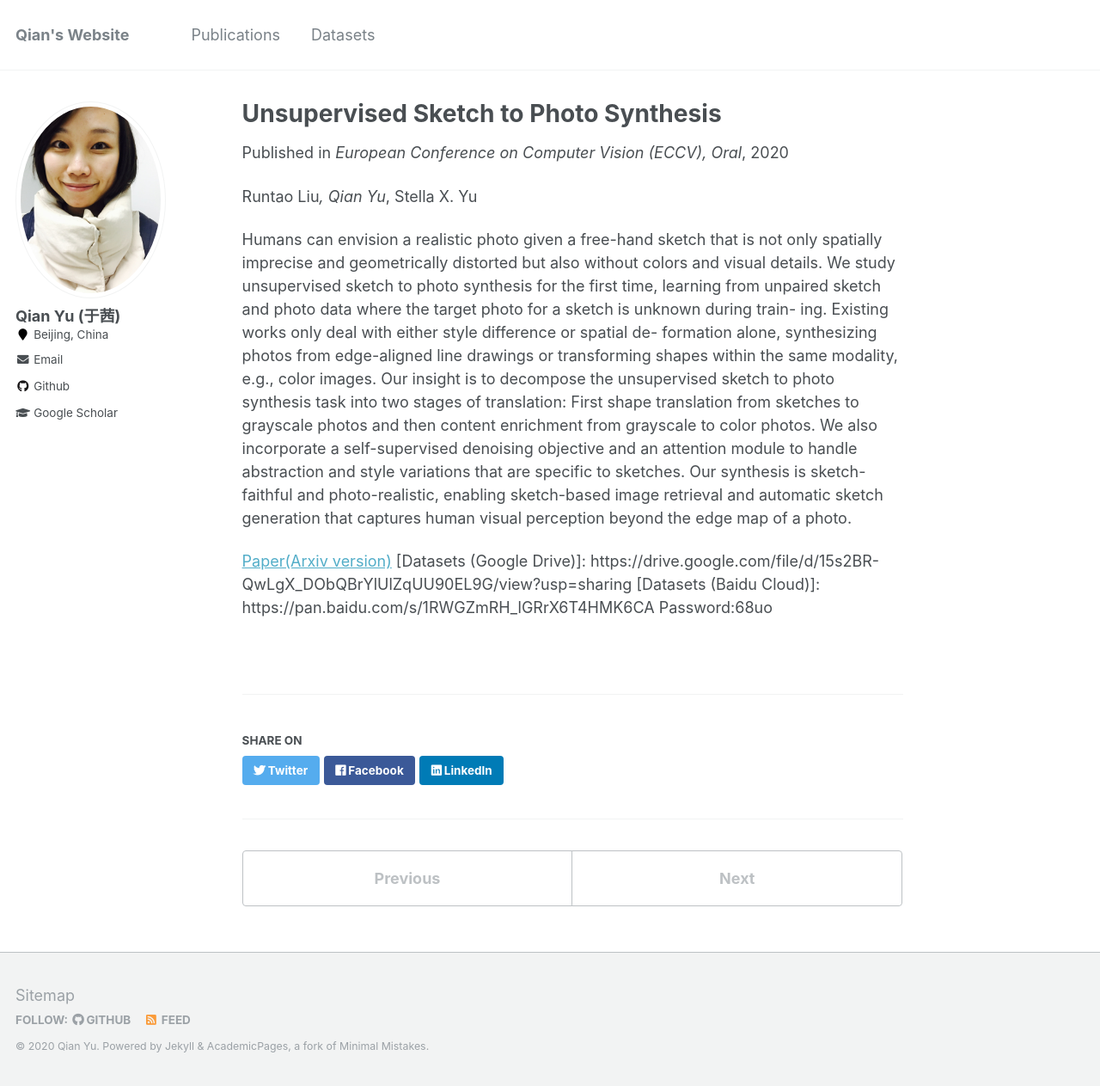
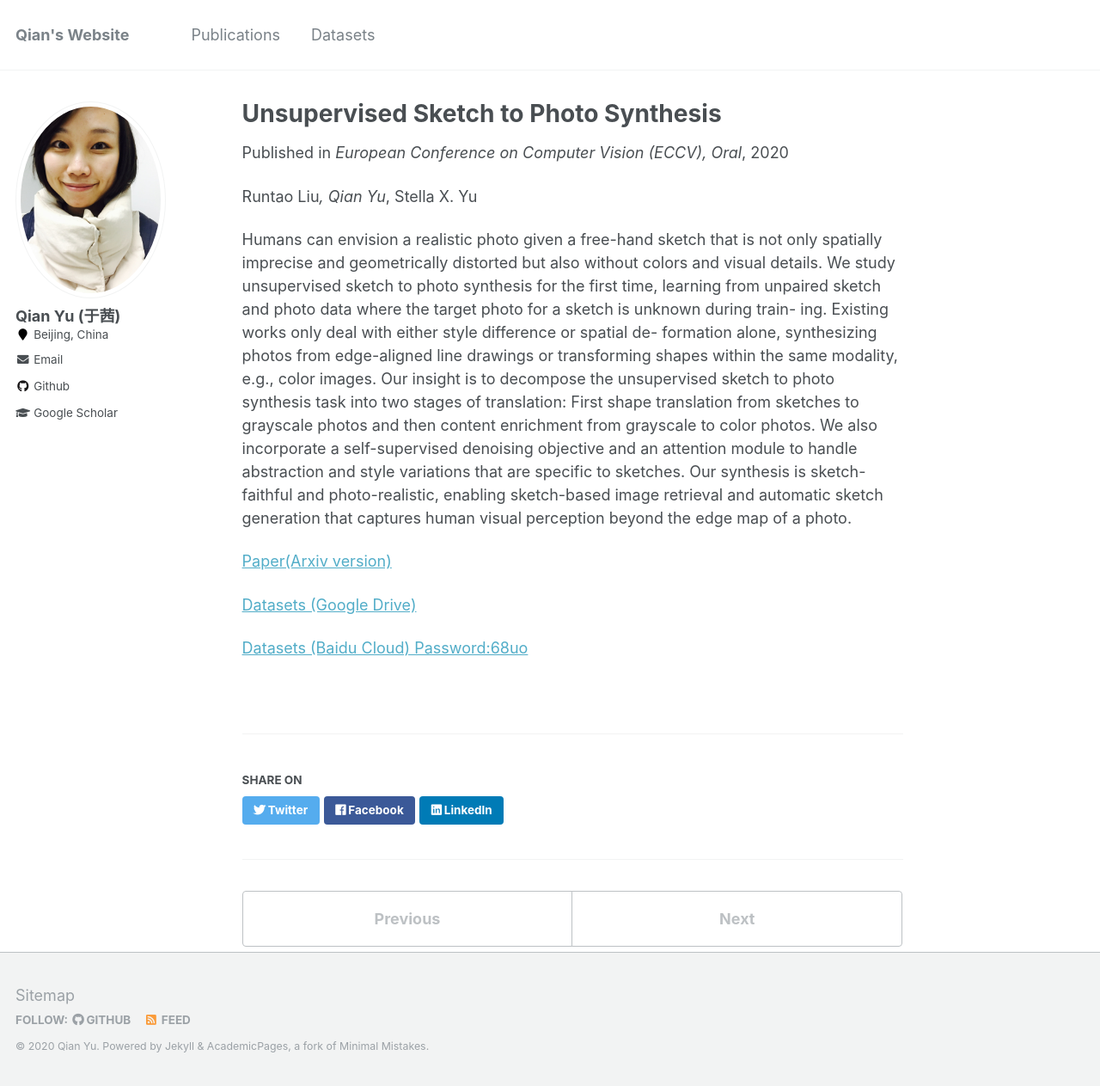
Before and after one commit to yuqian1023/yuqian1023.github.io, a Jekyll site: the page built from _publications/2020-02-23-paper-title-number-9.md, in a window 1280 px wide and 1263 px high. Shown: the whole window at 86% size. Built offline with Jekyll 4.4.1, drawn with Linux system fonts in a browser that asks for light colours.

Commit message:
Update 2020-02-23-paper-title-number-9.md

```diff
--- a/_publications/2020-02-23-paper-title-number-9.md
+++ b/_publications/2020-02-23-paper-title-number-9.md
@@ -12,5 +12,7 @@ Humans can envision a realistic photo given a free-hand sketch that is not only
 Our insight is to decompose the unsupervised sketch to photo synthesis task into two stages of translation: First shape translation from sketches to grayscale photos and then content enrichment from grayscale to color photos. We also incorporate a self-supervised denoising objective and an attention module to handle abstraction and style variations that are specific to sketches. Our synthesis is sketch-faithful and photo-realistic, enabling sketch-based image retrieval and automatic sketch generation that captures human visual perception beyond the edge map of a photo.
 
 [Paper(Arxiv version)](https://arxiv.org/abs/1909.08313)
-[Datasets (Google Drive)]: https://drive.google.com/file/d/15s2BR-QwLgX_DObQBrYlUlZqUU90EL9G/view?usp=sharing
-[Datasets (Baidu Cloud)]: https://pan.baidu.com/s/1RWGZmRH_lGRrX6T4HMK6CA  Password:68uo
+
+[Datasets (Google Drive)](https://drive.google.com/file/d/15s2BR-QwLgX_DObQBrYlUlZqUU90EL9G/view?usp=sharing)
+
+[Datasets (Baidu Cloud) Password:68uo](https://pan.baidu.com/s/1RWGZmRH_lGRrX6T4HMK6CA)
```
